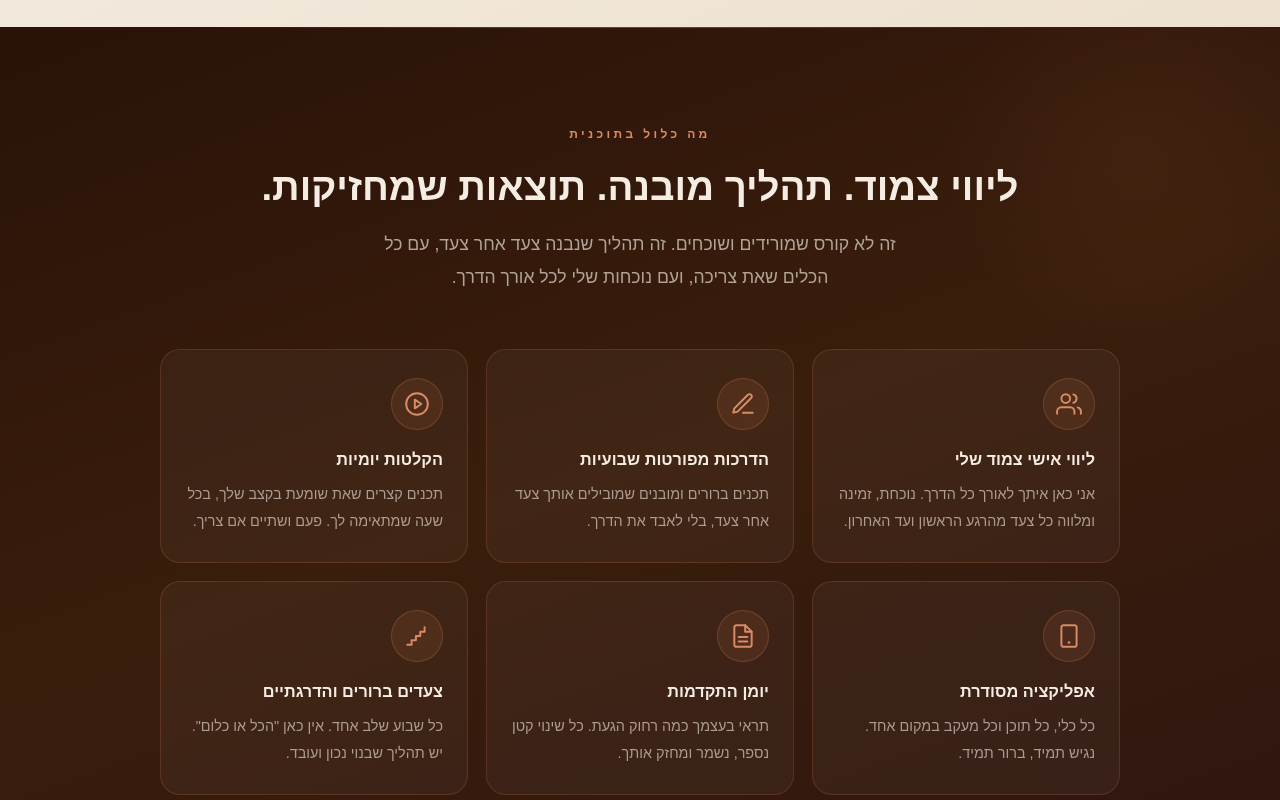
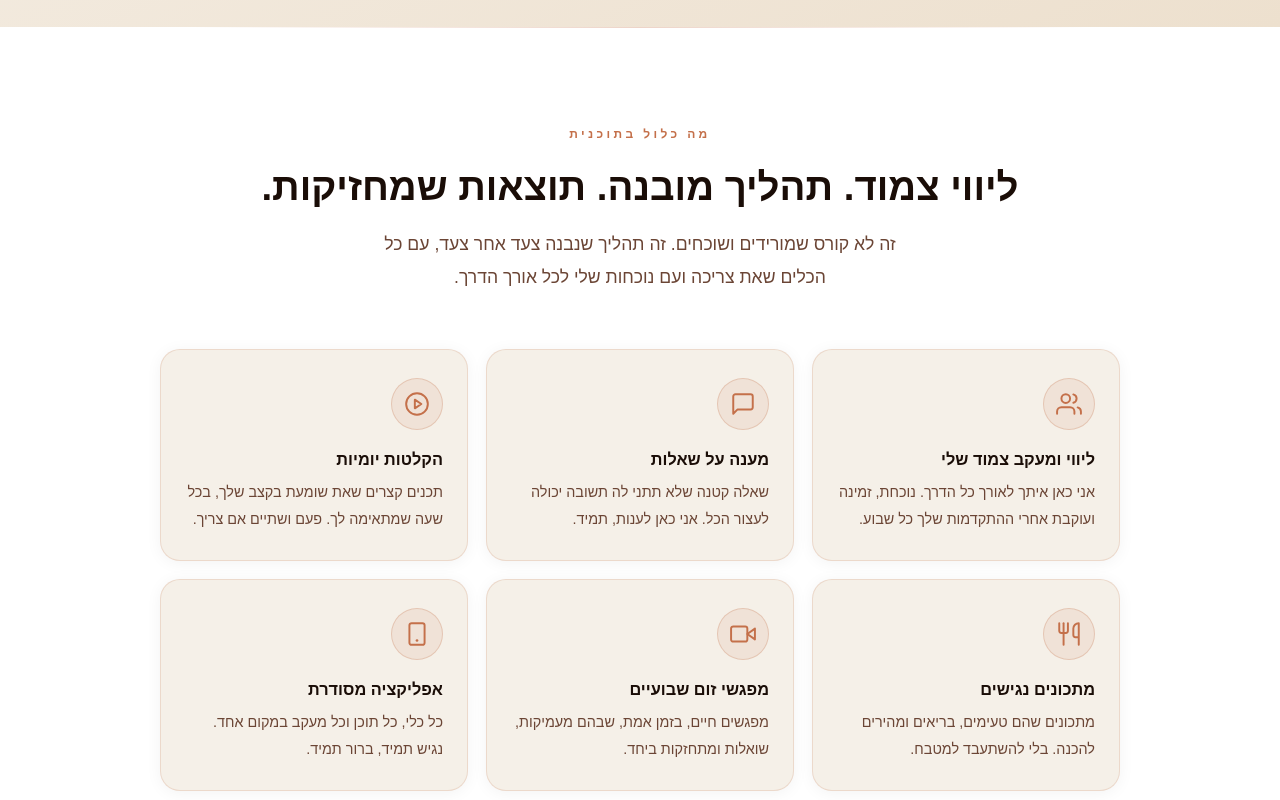
Before and after one commit to shenhav1985-netizen/floweat-landing, a Next.js app: page / in a window 1280 px wide. Shown: the part 1320-2120 px from the top of the page. Built offline with nearby package versions, Linux system fonts and the light colour scheme.

Commit message:
Lighten highlights section background, update cards content

```diff
--- a/app/components/ProgramHighlightsSection.tsx
+++ b/app/components/ProgramHighlightsSection.tsx
@@ -4,8 +4,8 @@ import { motion } from 'framer-motion';
 
 const highlights = [
   {
-    title: 'ליווי אישי צמוד שלי',
-    desc: 'אני כאן איתך לאורך כל הדרך. נוכחת, זמינה ומלווה כל צעד מהרגע הראשון ועד האחרון.',
+    title: 'ליווי ומעקב צמוד שלי',
+    desc: 'אני כאן איתך לאורך כל הדרך. נוכחת, זמינה ועוקבת אחרי ההתקדמות שלך כל שבוע.',
     icon: (
       <svg width="26" height="26" viewBox="0 0 24 24" fill="none" stroke="currentColor" strokeWidth="1.8" strokeLinecap="round" strokeLinejoin="round">
         <path d="M17 21v-2a4 4 0 0 0-4-4H5a4 4 0 0 0-4 4v2"/>
@@ -16,12 +16,11 @@ const highlights = [
     ),
   },
   {
-    title: 'הדרכות מפורטות שבועיות',
-    desc: 'תכנים ברורים ומובנים שמובילים אותך צעד אחר צעד, בלי לאבד את הדרך.',
+    title: 'מענה על שאלות',
+    desc: 'שאלה קטנה שלא תתני לה תשובה יכולה לעצור הכל. אני כאן לענות, תמיד.',
     icon: (
       <svg width="26" height="26" viewBox="0 0 24 24" fill="none" stroke="currentColor" strokeWidth="1.8" strokeLinecap="round" strokeLinejoin="round">
-        <path d="M12 20h9"/>
-        <path d="M16.5 3.5a2.121 2.121 0 0 1 3 3L7 19l-4 1 1-4L16.5 3.5z"/>
+        <path d="M21 15a2 2 0 0 1-2 2H7l-4 4V5a2 2 0 0 1 2-2h14a2 2 0 0 1 2 2z"/>
       </svg>
     ),
   },
@@ -36,33 +35,33 @@ const highlights = [
     ),
   },
   {
+    title: 'מתכונים נגישים',
+    desc: 'מתכונים שהם טעימים, בריאים ומהירים להכנה. בלי להשתעבד למטבח.',
+    icon: (
+      <svg width="26" height="26" viewBox="0 0 24 24" fill="none" stroke="currentColor" strokeWidth="1.8" strokeLinecap="round" strokeLinejoin="round">
+        <path d="M3 2v7c0 1.1.9 2 2 2h4a2 2 0 0 0 2-2V2"/>
+        <path d="M7 2v20"/>
+        <path d="M21 15V2a5 5 0 0 0-5 5v6c0 1.1.9 2 2 2h3zm0 0v7"/>
+      </svg>
+    ),
+  },
+  {
+    title: 'מפגשי זום שבועיים',
+    desc: 'מפגשים חיים, בזמן אמת, שבהם מעמיקות, שואלות ומתחזקות ביחד.',
+    icon: (
+      <svg width="26" height="26" viewBox="0 0 24 24" fill="none" stroke="currentColor" strokeWidth="1.8" strokeLinecap="round" strokeLinejoin="round">
+        <polygon points="23 7 16 12 23 17 23 7"/>
+        <rect x="1" y="5" width="15" height="14" rx="2" ry="2"/>
+      </svg>
+    ),
+  },
+  {
     title: 'אפליקציה מסודרת',
     desc: 'כל כלי, כל תוכן וכל מעקב במקום אחד. נגיש תמיד, ברור תמיד.',
     icon: (
       <svg width="26" height="26" viewBox="0 0 24 24" fill="none" stroke="currentColor" strokeWidth="1.8" strokeLinecap="round" strokeLinejoin="round">
         <rect x="5" y="2" width="14" height="20" rx="2" ry="2"/>
         <line x1="12" y1="18" x2="12.01" y2="18" strokeWidth="2.5"/>
-      </svg>
-    ),
-  },
-  {
-    title: 'יומן התקדמות',
-    desc: 'תראי בעצמך כמה רחוק הגעת. כל שינוי קטן נספר, נשמר ומחזק אותך.',
-    icon: (
-      <svg width="26" height="26" viewBox="0 0 24 24" fill="none" stroke="currentColor" strokeWidth="1.8" strokeLinecap="round" strokeLinejoin="round">
-        <path d="M14 2H6a2 2 0 0 0-2 2v16a2 2 0 0 0 2 2h12a2 2 0 0 0 2-2V8z"/>
-        <polyline points="14 2 14 8 20 8"/>
-        <line x1="16" y1="13" x2="8" y2="13"/>
-        <line x1="16" y1="17" x2="8" y2="17"/>
-      </svg>
-    ),
-  },
-  {
-    title: 'צעדים ברורים והדרגתיים',
-    desc: 'כל שבוע שלב אחד. אין כאן "הכל או כלום". יש תהליך שבנוי נכון ועובד.',
-    icon: (
-      <svg width="26" height="26" viewBox="0 0 24 24" fill="none" stroke="currentColor" strokeWidth="1.8" strokeLinecap="round" strokeLinejoin="round">
-        <path d="M3 20h4v-4h4v-4h4v-4h4V4"/>
       </svg>
     ),
   },
@@ -78,24 +77,17 @@ const fadeUp = (delay = 0) => ({
 export default function ProgramHighlightsSection() {
   return (
     <section style={{
-      background: 'linear-gradient(160deg, #2A1208 0%, #3A1E0C 50%, #2E1510 100%)',
+      background: '#FFFFFF',
       padding: '96px 24px',
       position: 'relative',
       overflow: 'hidden',
     }}>
-      {/* Subtle glow top */}
+      {/* Top border line */}
       <div style={{
         position: 'absolute', top: 0, left: '50%',
         transform: 'translateX(-50%)',
         width: '70%', height: 1,
-        background: 'linear-gradient(90deg, transparent, rgba(196,112,74,0.5), transparent)',
-      }} />
-      {/* Radial glow */}
-      <div style={{
-        position: 'absolute', top: '-10%', right: '-5%',
-        width: '40vw', height: '40vw', maxWidth: 420, maxHeight: 420,
-        background: 'radial-gradient(ellipse, rgba(196,112,74,0.07) 0%, transparent 65%)',
-        pointerEvents: 'none',
+        background: 'linear-gradient(90deg, transparent, rgba(196,112,74,0.3), transparent)',
       }} />
 
       <div style={{ maxWidth: 960, margin: '0 auto', position: 'relative' }}>
@@ -106,7 +98,7 @@ export default function ProgramHighlightsSection() {
           fontWeight: 600,
           letterSpacing: '0.28em',
           textTransform: 'uppercase',
-          color: 'var(--copper-light)',
+          color: 'var(--copper)',
           marginBottom: 16,
           textAlign: 'center',
         }}>
@@ -117,7 +109,7 @@ export default function ProgramHighlightsSection() {
         <motion.h2 {...fadeUp(0.1)} style={{
           fontSize: 'clamp(1.7rem, 4vw, 2.4rem)',
           fontWeight: 900,
-          color: '#F5EDE4',
+          color: 'var(--text-dark)',
           lineHeight: 1.3,
           marginBottom: 16,
           textAlign: 'center',
@@ -127,14 +119,13 @@ export default function ProgramHighlightsSection() {
 
         <motion.p {...fadeUp(0.18)} style={{
           fontSize: 'clamp(0.97rem, 2.1vw, 1.1rem)',
-          color: 'rgba(245,237,228,0.65)',
+          color: 'var(--text-medium)',
           lineHeight: 1.85,
           textAlign: 'center',
-          marginBottom: 56,
           maxWidth: 540,
           margin: '0 auto 56px',
         }}>
-          זה לא קורס שמורידים ושוכחים. זה תהליך שנבנה צעד אחר צעד, עם כל הכלים שאת צריכה, ועם נוכחות שלי לכל אורך הדרך.
+          זה לא קורס שמורידים ושוכחים. זה תהליך שנבנה צעד אחר צעד, עם כל הכלים שאת צריכה ועם נוכחות שלי לכל אורך הדרך.
         </motion.p>
 
         {/* Grid */}
@@ -148,28 +139,28 @@ export default function ProgramHighlightsSection() {
               key={i}
               {...fadeUp(0.28 + i * 0.07)}
               style={{
-                background: 'rgba(255,255,255,0.04)',
-                border: '1px solid rgba(196,112,74,0.22)',
+                background: 'var(--bg-light)',
+                border: '1.5px solid rgba(196,112,74,0.18)',
                 borderRadius: 20,
                 padding: '28px 24px',
                 direction: 'rtl',
-                transition: 'border-color 0.2s, background 0.2s',
+                boxShadow: '0 2px 16px rgba(28,16,8,0.05)',
               }}
               whileHover={{
-                borderColor: 'rgba(196,112,74,0.5)',
-                background: 'rgba(196,112,74,0.06)',
+                borderColor: 'rgba(196,112,74,0.45)',
+                boxShadow: '0 6px 24px rgba(196,112,74,0.12)',
               }}
             >
               {/* Icon circle */}
               <div style={{
                 width: 52, height: 52,
                 borderRadius: '50%',
-                background: 'rgba(196,112,74,0.12)',
-                border: '1px solid rgba(196,112,74,0.3)',
+                background: 'rgba(196,112,74,0.1)',
+                border: '1.5px solid rgba(196,112,74,0.25)',
                 display: 'flex',
                 alignItems: 'center',
                 justifyContent: 'center',
-                color: 'var(--copper-light)',
+                color: 'var(--copper)',
                 marginBottom: 18,
               }}>
                 {h.icon}
@@ -178,15 +169,15 @@ export default function ProgramHighlightsSection() {
               <p style={{
                 fontSize: '1.02rem',
                 fontWeight: 800,
-                color: '#F5EDE4',
-                marginBottom: 10,
+                color: 'var(--text-dark)',
+                marginBottom: 8,
                 lineHeight: 1.4,
               }}>
                 {h.title}
               </p>
               <p style={{
                 fontSize: '0.9rem',
-                color: 'rgba(245,237,228,0.6)',
+                color: 'var(--text-medium)',
                 lineHeight: 1.85,
               }}>
                 {h.desc}
@@ -197,12 +188,12 @@ export default function ProgramHighlightsSection() {
 
       </div>
 
-      {/* Subtle glow bottom */}
+      {/* Bottom border line */}
       <div style={{
         position: 'absolute', bottom: 0, left: '50%',
         transform: 'translateX(-50%)',
         width: '70%', height: 1,
-        background: 'linear-gradient(90deg, transparent, rgba(196,112,74,0.4), transparent)',
+        background: 'linear-gradient(90deg, transparent, rgba(196,112,74,0.25), transparent)',
       }} />
     </section>
   );
```
